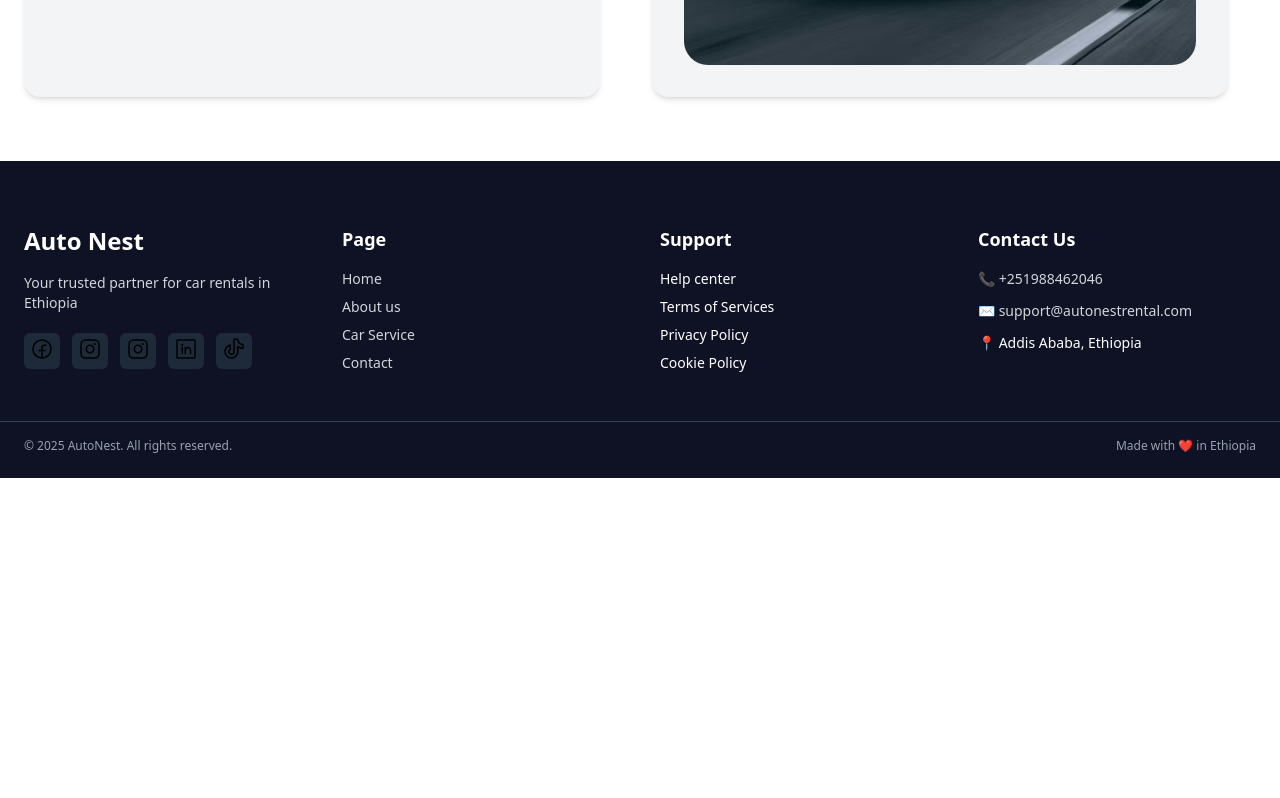
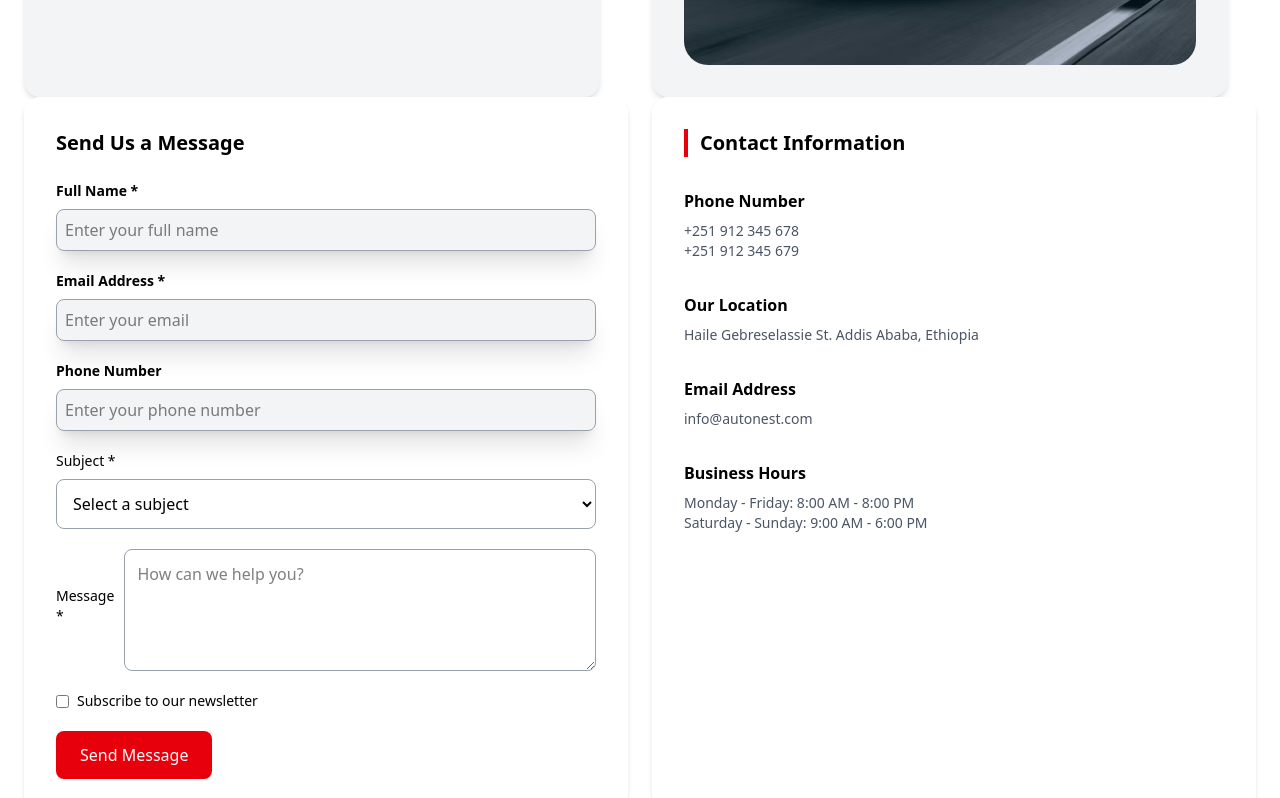
Before and after one commit to abinishifex/car-rental-react, a React app: page /about in a window 1280 px wide. Shown: the part 480-1278 px from the top of the page. Before the commit the page ends 958 px from the top, so only its background shows below. Built offline with nearby package versions, Linux system fonts and the light colour scheme; the HTML template or start-up script is replaced by a standard one.

Commit message:
Adding form in the about page

```diff
--- a/src/pages/About.jsx
+++ b/src/pages/About.jsx
@@ -4,7 +4,7 @@ function About() {
   return (
    <div className="max-w-7xl mx-auto px-6 py-16">
       <h1 className="text-3xl font-bold  mt-12">
-        Contact Us
+        About Us
       </h1>
 
       <div className="grid grid-cols-2 sm:grid-row-1 gap-6">
@@ -25,7 +25,94 @@ function About() {
         <img src={Aboutcar} alt="imageof" className="rounded-3xl" />
         </div>
       </div>
+            <div className="grid lg: grid-cols-2 gap-6">
+         <div className="bg-white p-8 rounded-2xl shadow-md">
+          <h2 className="text-xl font-semibold mb-6">
+            Send Us a Message
+          </h2>
+
+          <form className="space-y-5">
+          <div className=" flex flex-col">
+          <label className=" block text-sm mb-2 font-bold">Full Name *</label>
+          <input className="w-full border border-gray-400  rounded-lg p-2 shadow-xl bg-gray-100" type="text" placeholder="Enter your full name" />
+          </div>
+
+          <div className=" flex flex-col">
+            <label className=" block text-sm mb-2 font-bold">Email Address *</label>
+            <input className="w-full border border-gray-400  rounded-lg p-2 shadow-xl bg-gray-100" type="text" placeholder="Enter your email" />
+          </div>
+
+          <div className=" flex flex-col">
+            <label className=" block text-sm mb-2 font-bold">Phone Number </label>
+            <input className="w-full border border-gray-400  rounded-lg p-2 shadow-xl bg-gray-100" type="text" placeholder="Enter your phone number" />
+          </div>
+
+          <div>
+            <label className="block text-sm mb-2">Subject *</label>
+            <select className="w-full border border-gray-400 rounded-lg p-3 focus:outline-none focus:ring-2 focus:ring-red-500">
+              <option>Select a subject</option>
+              <option>Booking Inquiry</option>
+              <option>Pricing Question</option>
+              <option>Other</option>
+            </select>
+          </div>
+
+          <div className="flex items-center gap-2">
+            <label className="block text-sm mb-2"> Message *</label>
+            <textarea className="w-full border border-gray-400 rounded-lg p-3 focus:outline-none focus:ring-2 focus:ring-red-500" rows="4" placeholder="How can we help you?"></textarea>
+          </div>
+
+          <div className="flex items-center gap-2">
+            <input type="checkbox" />
+            <span className="text-sm">Subscribe to our newsletter</span>
+          </div>
+
+          <button type="submit"
+          className="bg-red-600 text-white px-6 py-3 rounded-lg hover:bg-red-700 transition">
+            Send Message
+          </button>
+          </form>
+         </div>
+         <div className="bg-white p-8 rounded-2xl shadow-md space-y-8">
+
+  <h2 className="text-xl font-semibold border-l-4 border-red-600 pl-3">
+    Contact Information
+  </h2>
+
+  <div>
+    <h3 className="font-semibold mb-2">Phone Number</h3>
+    <p className="text-gray-600 text-sm">
+      +251 912 345 678 <br />
+      +251 912 345 679
+    </p>
+  </div>
+
+  <div>
+    <h3 className="font-semibold mb-2">Our Location</h3>
+    <p className="text-gray-600 text-sm">
+      Haile Gebreselassie St. Addis Ababa, Ethiopia
+    </p>
+  </div>
+
+  <div>
+    <h3 className="font-semibold mb-2">Email Address</h3>
+    <p className="text-gray-600 text-sm">
+      info@autonest.com
+    </p>
+  </div>
+
+  <div>
+    <h3 className="font-semibold mb-2">Business Hours</h3>
+    <p className="text-gray-600 text-sm">
+      Monday - Friday: 8:00 AM - 8:00 PM <br />
+      Saturday - Sunday: 9:00 AM - 6:00 PM
+    </p>
+  </div>
+
+</div>
+      </div>
     </div>
+
   );
 }
 
```
